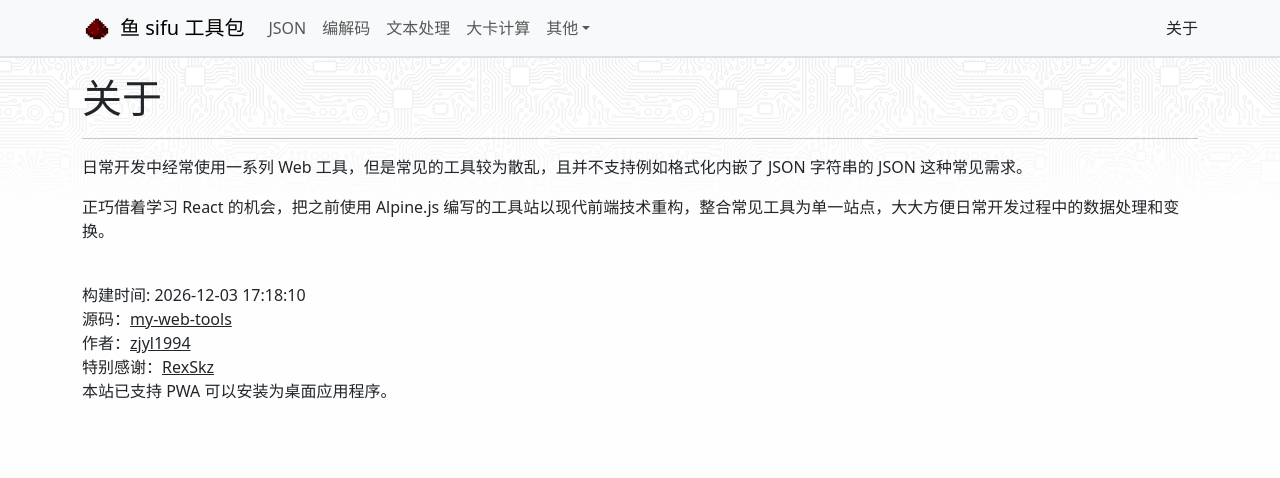
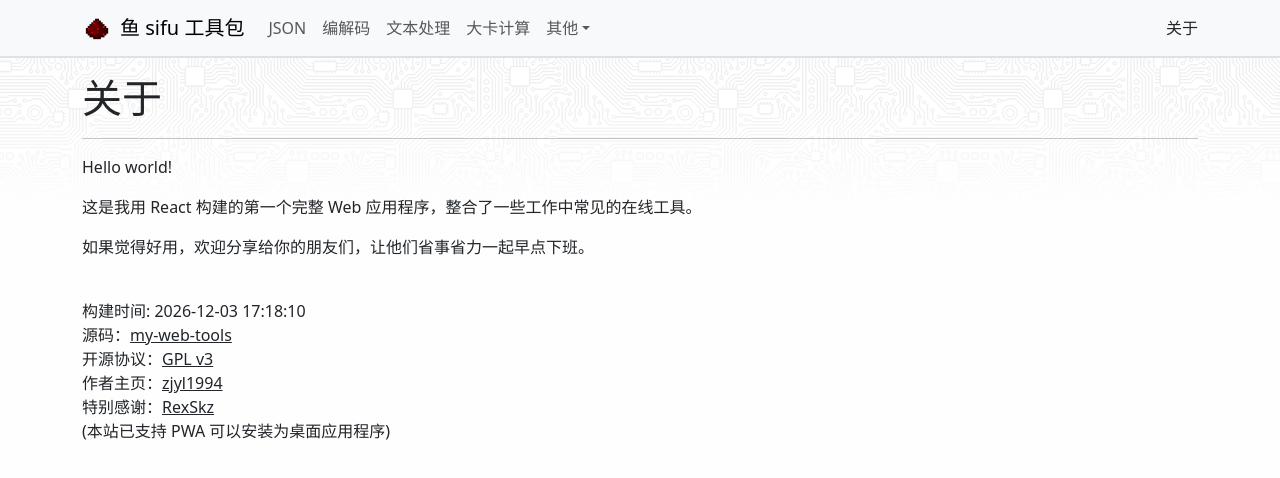
Before and after one commit to zjyl1994/my-web-tools, a React (Vite) app: page /about in a window 1280 px wide. Shown: the top 478 px of the page. Built offline with nearby package versions, Linux system fonts and the light colour scheme.

Commit message:
update about

```diff
--- a/src/pages/about/index.tsx
+++ b/src/pages/about/index.tsx
@@ -7,15 +7,17 @@ const AboutPage: React.FC = () => {
             <h1>关于</h1>
             <hr />
 
-            <p>日常开发中经常使用一系列 Web 工具，但是常见的工具较为散乱，且并不支持例如格式化内嵌了 JSON 字符串的 JSON 这种常见需求。</p>
-            <p>正巧借着学习 React 的机会，把之前使用 Alpine.js 编写的工具站以现代前端技术重构，整合常见工具为单一站点，大大方便日常开发过程中的数据处理和变换。</p>
+            <p>Hello world!</p>
+            <p>这是我用 React 构建的第一个完整 Web 应用程序，整合了一些工作中常见的在线工具。</p>
+            <p>如果觉得好用，欢迎分享给你的朋友们，让他们省事省力一起早点下班。</p>
 
             <br />
             <div>构建时间: {dayjs(__BUILD_TIMESTAMP__).format('YYYY-MM-DD HH:mm:ss')}</div>
             <div>源码：<a className="link-dark" href="https://github.com/zjyl1994/my-web-tools">my-web-tools</a></div>
-            <div>作者：<a className="link-dark" href="https://www.zjyl1994.com/">zjyl1994</a></div>
-            <div>特别感谢：<a className="link-dark" href="https://github.com/rexskz">RexSkz</a></div>
-            <div>本站已支持 PWA 可以安装为桌面应用程序。</div>
+            <div>开源协议：<a className="link-dark" href="https://github.com/zjyl1994/my-web-tools/blob/master/LICENSE">GPL v3</a></div>
+            <div>作者主页：<a className="link-dark" href="https://www.zjyl1994.com/">zjyl1994</a></div>
+            <div>特别感谢：<a className="link-dark" href="https://www.rexskz.info/">RexSkz</a></div>
+            <div>(本站已支持 PWA 可以安装为桌面应用程序)</div>
         </>
     )
 }
```
